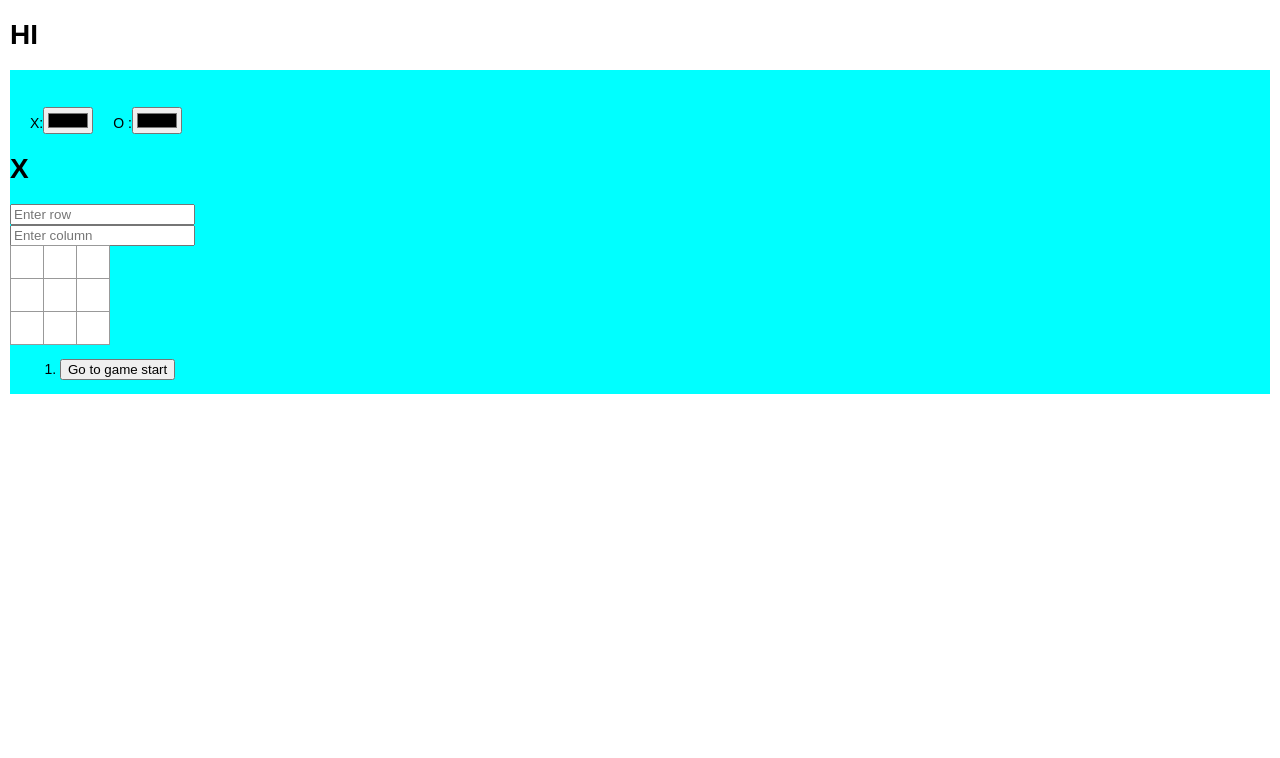
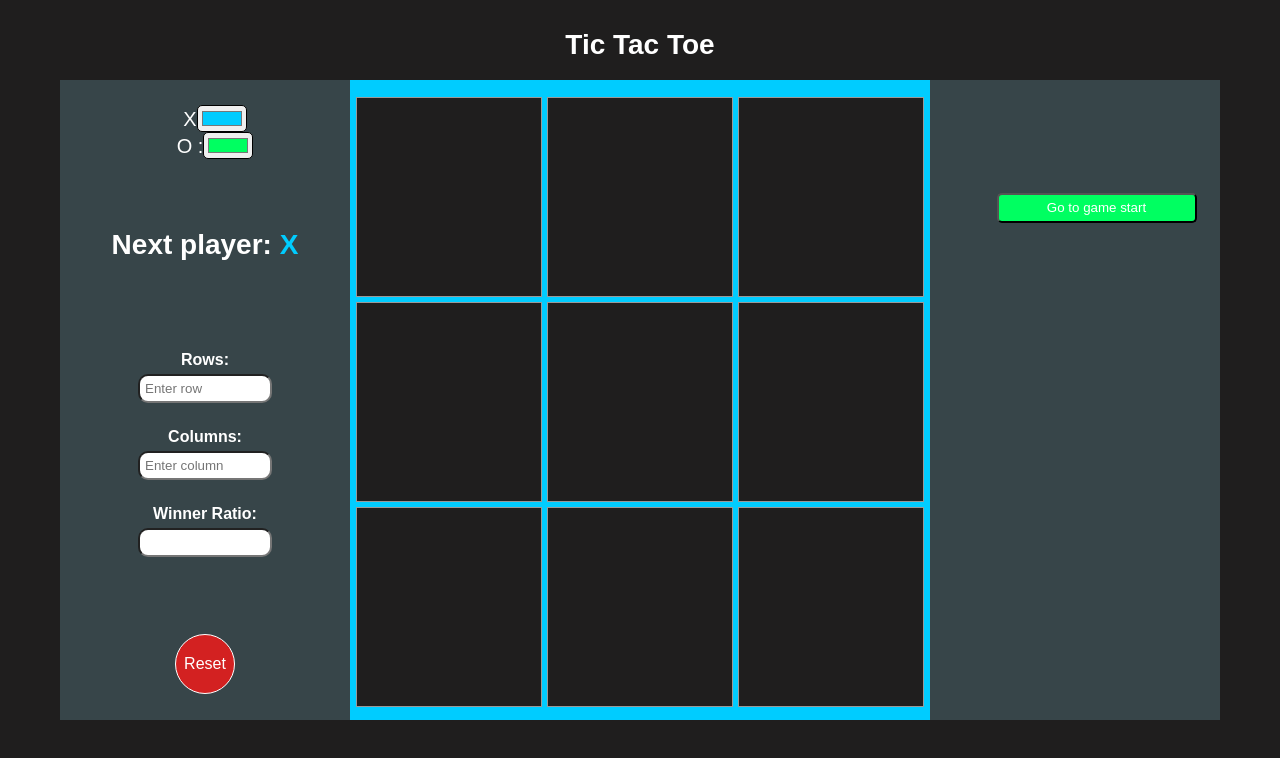
Before and after one commit to venkateshatgit/TicTacToe2, a React (Create React App) app: page / in a window 1280 px wide. Shown: the top 758 px of the page. Built offline with nearby package versions, Linux system fonts and the light colour scheme.

Commit message:
Complete with UI and algorithm. Starting to optimizing and adding reuseable components

```diff
--- a/src/App.css
+++ b/src/App.css
@@ -1,6 +1,8 @@
 
 .App {
   text-align: center;
+  color: #fff;
+  overflow-x: hidden;
 }
 
 .App-logo {
@@ -41,6 +43,8 @@
 body {
   font: 14px "Century Gothic", Futura, sans-serif;
   margin: 10px;
+  padding: 0 50px;
+  background-color: rgb(31, 30, 30);
 }
 
 ol, ul {
@@ -57,19 +61,33 @@ ol, ul {
   margin-bottom: 10px;
 }
 
+.zoom-in-out-box {
+  animation: zoom-in-zoom-out 2s ease infinite;
+}
+
+@keyframes zoom-in-zoom-out {
+  0% {
+    transform: scale(1, 1);
+  }
+  50% {
+    transform: scale(1.5, 1.5);
+  }
+  100% {
+    transform: scale(1, 1);
+  }
+}
+
 .square {
-  background: #fff;
+  background-color: rgb(31, 30, 30);
   border: 1px solid #999;
+  width: 100%;
+  height: 100%;
   float: left;
   font-size: 24px;
   font-weight: bold;
   line-height: 34px;
-  height: 34px;
-  margin-right: -1px;
-  margin-top: -1px;
   padding: 0;
   text-align: center;
-  width: 34px;
 }
 
 .square:focus {
@@ -82,19 +100,109 @@ ol, ul {
 
 .game {
   display: flex;
+  flex-direction: row;
+  background-color: aqua;
+  height: 80vh;
+}
+
+
+.panel{
+  width: 25%;
+}
+
+.left-div{
+  background-color: #374549;
+  display: flex;
   flex-direction: column;
-  background-color: aqua;
+  justify-content: space-around;
+  align-items: center;
+}
+
+.color label{
+  margin-left: 20px;
+}
+
+.color input{
+  border-radius: 5px;
+}
+
+.mat-inputs{
+  display: flex;
+  flex-direction: column;
+  margin: 20px 0;
+  font-size: 1rem;
+  font-weight: 700;
+  color: #fff;
+}
+
+.mat-inputs input{
+  width: 120px;
+  padding: 5px;
+  border-radius: 10px;
+  margin: 5px 0;
+}
+
+.reset-btn{
+  width: 60px;
+  height: 60px;
+  background-color: rgb(211, 33, 33);
+  color: #fff;
+  font-size: 1rem;
+  cursor: pointer;
+  border: 1px solid #fff;
+  border-radius: 50%;
+}
+
+.matrix{
+  width: 50%;
+  display: flex;
+  justify-content: center;
+  align-items: center;
 }
 
 .game-info {
+  height: 70%;
+  overflow-y: auto;
+  overflow-x: hidden;
   margin-left: 20px;
+}
+
+.game-info ul{
+  list-style: none;
+}
+
+.right-div{
+  display: flex;
+  justify-content: center;
+  align-items: center;
+  background-color: #374549;
 }
 
 .board{
   display: flex;
   flex-direction: column;
+  width: 98%;
+  height: 96%;
+  padding: 0 5px ;
 }
 
-.color label{
-  margin-left: 20px;
+.board-row-div{
+  width: 100%;
+  height: 100%;
+  display: grid;
+  grid-gap: 5px;
+  margin-top: 5px;
 }
+
+
+
+.btn{
+  width: 200px;
+  height: 30px;
+  border-radius: 5px;
+  margin: 3px;
+  margin-right: 10px;
+  cursor: pointer;
+  color: #fff;
+
+}
--- a/src/App.js
+++ b/src/App.js
@@ -6,8 +6,7 @@ import Game from './game.component';
 function App() {
 
   return (
-    <div>
-      <h1>HI</h1>
+    <div className='App'>
       <Game/>
     </div>
   );
--- a/src/board.component.jsx
+++ b/src/board.component.jsx
@@ -1,6 +1,6 @@
 import Square from "./square.component";
 
-function Board({squares, onClick, xColor, oColor}) {
+function Board({squares, onClick, xColor, oColor, rows, columns}) {
 
     function renderSquare(rowIndex, i){
 
@@ -12,15 +12,26 @@ function Board({squares, onClick, xColor, oColor}) {
               onClick={() => onClick(rowIndex, i)}
               xColor={xColor}
               oColor={oColor}
+              rows={rows}
+              columns={columns}
             />
           );
     }
 
     return (
-      <div className="board">
+      <div
+        className="board"
+      >
         {
           squares.map((rows, rowIndex) => (
-            <div key={rowIndex} >
+            <div
+              className="board-row-div"
+              key={rowIndex}
+              style={{
+                gridTemplateColumns : `repeat(${columns}, 1fr)`,
+                gridTemplateRows: `repeat(${rows}, 1fr)`
+              }}
+            >
               {
                   rows.map( (square, index) => renderSquare(rowIndex, index))
               }
--- /dev/null
+++ b/src/components/input-components/input-components.jsx
@@ -0,0 +1,15 @@
+function InputComponents({label, ...inputProperties}) {
+    return (
+        <div>
+            <label>{label}</label>
+            <input
+              type={`${inputProperties.type}`}
+              value={inputProperties.value}
+              name={`${inputProperties.name}`}
+              onChange={ e =>  inputProperties.onColorChange(e)}
+            />
+        </div>
+    );
+}
+
+export default InputComponents;
--- a/src/game.component.jsx
+++ b/src/game.component.jsx
@@ -1,4 +1,5 @@
 import { useState, useEffect } from "react";
+import InputComponents from "./components/input-components/input-components";
 import Board from "./board.component";
 
 
@@ -12,8 +13,9 @@ function Game() {
     const [history, setHistory] = useState([])
     const [stepNumber, setStepNumber] = useState(0);
     const [matMove, setMatMove] = useState(0);
-    const [xColor, setXColor] = useState('#000000');
-    const [oColor, setOColor] = useState('#000000');
+    const [winnerRatio, setWinnerRatio] = useState(0);
+    const [xColor, setXColor] = useState('#00CCFF');
+    const [oColor, setOColor] = useState('#00FF61');
 
 
 
@@ -21,22 +23,174 @@ function Game() {
         setMatrix(Array.from(Array(rows), () => new Array(coloums).fill(null)))
         setHistory([Array.from(Array(rows), () => new Array(coloums).fill(null))])
         matrixSetup()
+        setWinner("")
+        setPlay(true)
+        setIsXNext(true)
 
-    }, [rows, coloums])
+
+    }, [rows, coloums, winnerRatio])
+
+    const horizontalCheck = (rowIndex, colIndex) =>{
+
+      for(let i=0; i<coloums; ++i){
+        let check = 0;
+
+        for(let j=i; j<coloums; ++j){
+          if(matrix[rowIndex][j]===matrix[rowIndex][colIndex])
+            check+=1;
+          else
+            break;
+        }
+
+        if(check>=winnerRatio)
+          return true;
+      }
+
+      return false;
+    }
+
+    const verticalCheck = (rowIndex, colIndex) =>{
+
+      for(let i=0; i<rows; ++i){
+        let check = 0;
+
+        for(let j=i; j<rows; ++j){
+          console.log("Check", check);
+          if(matrix[j][colIndex] == matrix[rowIndex][colIndex])
+            check+=1;
+          else
+            break;
+        }
+
+        if(check>=winnerRatio)
+            return true;
+      }
+
+      return false;
+    }
+
+    const diagonalTopToBottomCheck = (rowIndex, colIndex) =>{
+
+
+      // console.log("In check diagonal")
+      let r, c;
+      if(colIndex >= rowIndex){
+        r=0;
+        c=colIndex - rowIndex;
+      }
+      else{
+        c=0;
+        r=rowIndex-colIndex;
+      }
+
+      console.log("In check diagonal", r, c)
+
+      for(let i=r, j=c; i<rows && j<coloums; ++i, ++j){
+        let check = 0;
+
+
+        for(let p=i, q=j; p<rows && q<coloums; ++p, ++q){
+
+          // console.log(`Checking ${p} ${q}`)
+          if(matrix[p][q] === matrix[rowIndex][colIndex])
+            check+=1;
+          else
+            break;
+        }
+
+        if(check >= winnerRatio)
+          return true;
+      }
+
+      return false;
+
+    }
+
+    const checkUp = (rowIndex, colIndex, check) => {
+
+
+      if(rowIndex<0 || colIndex>=coloums || matrix[rowIndex][colIndex]!==check )
+        return 0;
+
+      //console.log(matrix[rowIndex][colIndex], rowIndex, colIndex)
+
+      let x = checkUp(rowIndex-1, colIndex+1, check) + 1;
+
+      return x;
+    }
+
+    const checkDown = (rowIndex, colIndex, check) => {
+
+      if(rowIndex>=rows || colIndex<0 || matrix[rowIndex][colIndex]!==check )
+        return 0;
+
+      let x = checkDown(rowIndex+1, colIndex-1, check) + 1;
+
+      return x;
+    }
+
+    const diagonalBottomToTopCheck = (rowIndex, colIndex) => {
+
+      let up  = checkUp(rowIndex-1, colIndex+1, matrix[rowIndex][colIndex]);
+      let down = checkDown(rowIndex+1, colIndex-1, matrix[rowIndex][colIndex]);
+
+      // console.log("Up", up, "Down", down);
+      if(up+down+1 >= winnerRatio)
+        return true;
+
+      console.log("Up", up)
+
+      return false;
+    }
+
+    const checkWinner = (row, col, diagonalTB, diagonalBT, check) =>{
+
+      console.log(check)
+
+      if( row===true || col===true || diagonalTB===true || diagonalBT===true){
+        setWinner(`Winner is ${check}`)
+        setPlay(false);
+      }
+
+    }
+
+    const dynamicWinner = (rowIndex, colIndex, check) => {
+
+
+      const row = horizontalCheck(rowIndex, colIndex);
+      const col = verticalCheck(rowIndex, colIndex);
+      const diagonalTB = diagonalTopToBottomCheck(rowIndex, colIndex);
+      const diagonalBT = diagonalBottomToTopCheck(rowIndex, colIndex);
+
+      console.log( rowIndex, colIndex)
+
+      checkWinner(row, col, diagonalTB, diagonalBT, check)
+    }
 
 
     const calculateWinner = (rowIndex, colIndex) => {
-      let check = matrix[rowIndex][colIndex]
+
       let row = false, col = false, diagonal = false;
+      const check = matrix[rowIndex][colIndex];
+
+      if(winnerRatio>1 && winnerRatio<=rows && winnerRatio<=coloums){
+        dynamicWinner(rowIndex, colIndex, check);
+        return;
+      }
+
+
+
+
 
       //row check, changing columns
       for(let i = 0; i<coloums; ++i){
         if(matrix[rowIndex][i] !== check)
           break;
-        if(i==rows-1){
+        if(i==coloums-1){
           row = true;
         }
       }
+
 
       //column check, chaning row
       for(let i = 0; i<rows; ++i){
@@ -67,12 +221,11 @@ function Game() {
       }
 
 
+      // console.log(row, col, diagonal, check)
 
       //deciding winner
-      if( (row || col) || diagonal){
-        setWinner(`<h1>Winner is ${check}<h1>`)
-        setPlay(false);
-      }
+      checkWinner(row, col, diagonal, false, check)
+
     }
 
 
@@ -84,7 +237,7 @@ function Game() {
     //changing matrix size
     const handleChange = (e) =>{
 
-        console.log(history)
+        //console.log(history)
 
         let change = e.target.value;
         if(change < 3)
@@ -98,7 +251,7 @@ function Game() {
         setIsXNext(true)
         setPlay(true)
         setWinner("")
-        console.log(history)
+        // console.log(history)
     }
 
 
@@ -175,6 +328,10 @@ function Game() {
       return (
         <li key={move}>
           <button
+            className="btn"
+            style={{
+              backgroundColor: `${move%2===0 ? oColor : xColor}`
+            }}
             onClick={() => jumpTo(step, move)}
           >{desc}</button>
         </li>
@@ -191,20 +348,33 @@ function Game() {
 
 
     return (
+      <div className="game-container">
+
+        <h1
+          className={winner.length ? 'zoom-in-out-box': ""}
+          style={{
+            color:
+            `${winner.length ?
+              ((isXNext) ? oColor: xColor) : "#fff"}`
+          }}
+        >
+          {winner.length ? winner : "Tic Tac Toe" }
+        </h1>
         <div className="game">
 
-          {/* Displaying winner */}
-          <h1>{winner}</h1>
+        <div className="left-div panel">
+          {/* Color input of x and o */}
+          <div className="color" style={{color: "#fff", fontSize: "20px"}}>
 
-          {/* Color input of x and o */}
-          <div className="color">
-          <label>X:</label>
-            <input
-              type="color"
-              value={xColor}
-              name="x"
-              onChange={ e => handleColorChange(e)}
+
+            <InputComponents
+                  label={"X"}
+                  type={"color"}
+                  value={xColor}
+                  name={"x"}
+                  onColorChange={handleColorChange}
             />
+
 
             <label>O :</label>
             <input
@@ -213,66 +383,104 @@ function Game() {
               name="o"
               onChange={ e => handleColorChange(e)}
             />
+
+
+            {/* <InputComponent
+                  label={"lableName"}
+                  type={"color"}
+                  value={xColor}
+                  name={"x"}
+                  OnColorChange={handleColorChange}
+                />
+            */}
+
           </div>
 
 
           {/* Display Who is next */}
           <div>
-            <h1>{isXNext ? "X": "O"}</h1>
+            <h1 style={{color: "#fff"}}>
+              Next player:
+              <span
+                style={{
+                  color: `${isXNext ? xColor: oColor}`}}
+              >
+                {isXNext ? " X ": " O "}
+              </span>
+            </h1>
           </div>
 
           {/* Input for dropdown  */}
           <div>
-              <div>
+              <div className="mat-inputs">
+                <label>Rows: </label>
                 <input
                   list="row-size"
                   name="row"
+                  type="number"
                   onChange={handleChange}
                   placeholder="Enter row "
                 />
-
-                <datalist id="row-size">
-                  <option value="3">3</option>
-                  <option value="5">5</option>
-                  <option value="7">7</option>
-                  <option value="21">21</option>
-                </datalist>
               </div>
 
-              <div>
+              <div className="mat-inputs">
+                <label>Columns: </label>
                 <input
                   list="column-size"
                   name="column"
+                  type="number"
                   onChange={handleChange}
                   placeholder="Enter column"
                 />
+              </div>
 
-                <datalist id="column-size">
-                  <option value="3">3</option>
-                  <option value="5">5</option>
-                  <option value="7">7</option>
-                  <option value="21">21</option>
-                </datalist>
+              {/* Input for winner ratio */}
+              <div className="mat-inputs">
+              <label>Winner Ratio: </label>
+                <input
+                  type="Number"
+                  onChange ={ e => setWinnerRatio(Number(e.target.value))}
+                />
               </div>
 
             </div>
 
-          {/* Game Board */}
-          <div className="game-board">
+          <div>
+              <button  className="reset-btn" onClick={() => {window.location.reload()}}>Reset</button>
+          </div>
+        </div>
+
+        <div
+          className="middle-div panel matrix"
+          style={{
+            backgroundColor: `${isXNext ? xColor: oColor}`
+
+          }}
+        >
+            {/* Game Board */}
             <Board
                 squares={matrix}
                 onClick={handleClick}
                 xColor={xColor}
                 oColor={oColor}
+                rows={rows}
+                columns={coloums}
             />
-          </div>
+        </div>
 
+        <div className="right-div panel">
           {/* Game Info displaying moves */}
           <div className="game-info">
-              <ol>{moves}</ol>
+              <ul>{moves}</ul>
           </div>
+        </div>
+
+
+
 
         </div>
+      </div>
+
       );
 }
 
--- a/src/square.component.jsx
+++ b/src/square.component.jsx
@@ -1,9 +1,9 @@
-function Square({value, onClick, xColor, oColor}) {
+function Square({value, onClick, xColor, oColor, rows, columns}) {
     return (
       <button
         className="square"
         style={{
-          color : `${value ==="X" ? xColor: oColor}`
+          color : `${value ==="X" ? xColor: oColor}`,
         }}
         onClick={onClick}>
         {value}
```
Also changed, not shown: src/components/input-components/input-components.css (added).
